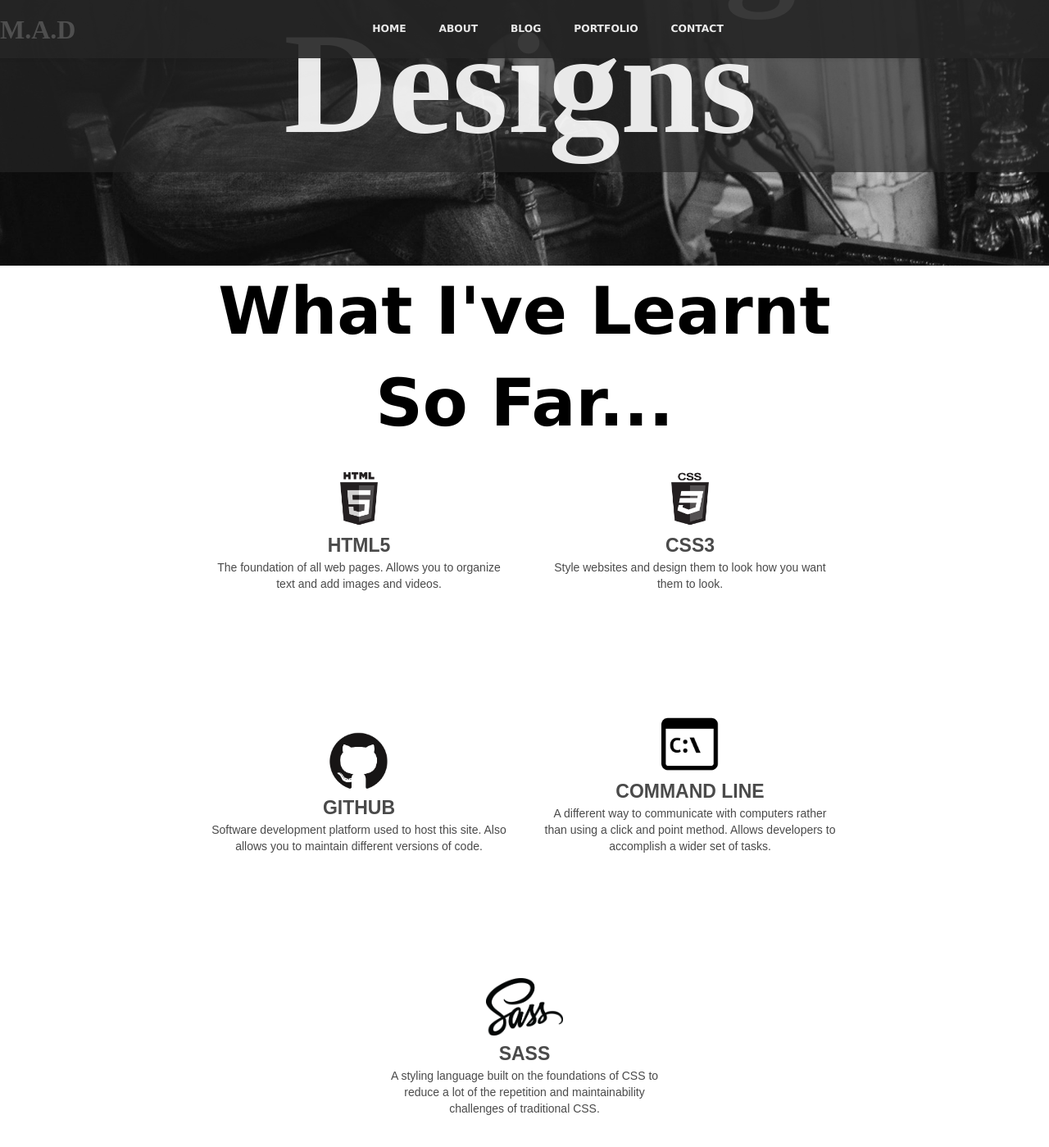
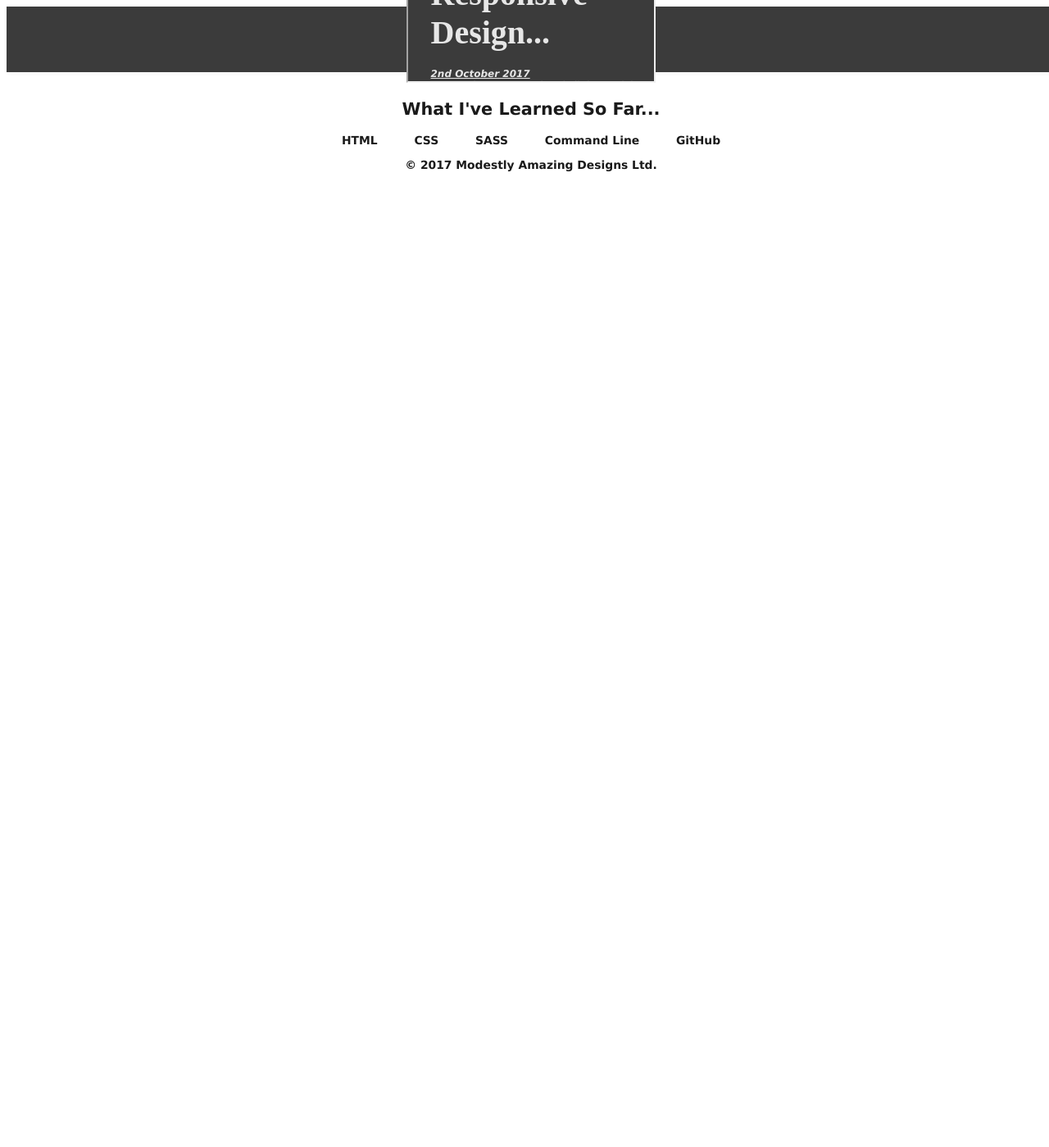
Before and after one commit to ArdPete/ardpete.github.io, a Jekyll site: the page index.html, which Jekyll copies as it is, in a window 1280 px wide and 1400 px high, scrolled down 476 px. Shown: the whole window at 82% size. Built offline with Jekyll 4.4.1, drawn with Linux system fonts in a browser that asks for light colours; comment, search, counter and statistics services are not loaded; after the commit the page ends 900 px from its top, so only the background shows below that; some of the changed text lies outside the part shown.

Commit message:
Add files via upload

```diff
--- a/index.html
+++ b/index.html
@@ -1,83 +1,68 @@
 <!DOCTYPE html>
 <html>
 <head>
+<meta name="viewport" content="width=device-width, initial-scale=1.0">
   <title>Modestly Amazing Designs</title>
   <link rel="stylesheet" type="text/css" href="style.css">
-  <link rel="stylesheet" type="text/css" href="reset.css">
   <link href="https://fonts.googleapis.com/css?family=Berkshire+Swash|Cookie|Great+Vibes" rel="stylesheet">
+
+
 </head>
 
+
+
+
 <body>
-  <!-- Header -->
-  <nav class="header">
-    <span class="logo">M.A.D</span>
+
+  <div class="header">
+  <div class="container">
+  <div class="row">
+
+  <div class="col-3title col-m-3title"> <!-- 25% -->
+  <p class=madesigns>Modestly Amazing Designs</p>
+  </div>
+  <div class="col-9 col-m-9"> <!-- 77% -->
 	<ul>
-      <li><a href="#">HOME</a></li>
-      <li><a href="#">ABOUT</a></li>
-      <li><a href="#">BLOG</a></li>
-	  <li><a href="#">PORTFOLIO</a></li>
-	  <li><a href="#">CONTACT</a></li>
+      <li class="topbar">Home</li>
+      <li class="topbar">About</li>
+      <li class="topbar">Portfolio</li>
+      <li class="topbar">Contact</li>
   </ul>
-  </nav>
+	</div>
 
-  <!-- Banner -->
-  <div class="banner">
-    <h1>Modestly Amazing Designs</h1>
+	</div>
+
+	<div class="row">
+
+	<div class="col-10frame col-m-10frame">
+	<div class="intrinsic-container">
+  <iframe src="homepage.html" allowfullscreen></iframe>
 </div>
 
 
-   <!-- Content -->
-<section class="supporting">
-<div class="container">
-      <div class="journal">
-        <h1 class="learnt">What I've Learnt So Far...</h1>
-        <div class="col">
-          <img src="images/html5.png">
-          <h2>HTML5</h2>
-          <p>The foundation of all web pages. Allows you to organize text and add images and videos.</p>
-
+</div>
+<div class="col-2side col-m-2side">
+  <h2 class="sidetitle">What I've Learned So Far...</h2>
+  <ul>
+    <li class="sidebar">HTML</li>
+    <li class="sidebar">CSS</li>
+    <li class="sidebar">SASS</li>
+    <li class="sidebar">Command Line</li>
+    <li class="sidebar">GitHub</li>
+  </ul>
+    </div>
 	</div>
 
-        <div class="col">
-          <img src="images/css3.png">
-          <h2>CSS3</h2>
-          <p>Style websites and design them to look how you want them to look.</p>
-
+	<div class="row">
+	<div class="col-12 col-m-12">
+  <div class="bottom">
+  <p class="copyright">&copy; 2017 Modestly Amazing Designs Ltd.</p>
+  </div>
+  </div>
   </div>
 
-		<div class="col">
-          <img src="images/git.png">
-          <h2>GitHub</h2>
-          <p>Software development platform used to host this site. Also allows you to maintain different versions of code.</p>
 
+  <div class="leftbar">
   </div>
 
-		<div class="col">
-          <img src="images/commandline.png">
-          <h2>Command Line</h2>
-          <p>A different way to communicate with computers rather than using a click and point method. Allows developers to accomplish a wider set of tasks.</p>
-
-        </div>
-
-		<div class="col">
-          <img src="images/sass.png">
-          <h2>SASS</h2>
-          <p>A styling language built on the foundations of CSS to reduce a lot of the repetition and maintainability challenges of traditional CSS.</p>
-
-        </div>
-
-        </div>
-      </div>
-    </section>
-
-  <!-- Footer -->
-  <footer>
-
-    <div class="content">
-      <p class="footer">
-        &copy; 2017 Modestly Amazing Designs Ltd.
-      </p>
-      </div>
-  </footer>
   </body>
-</html>
```
Lines whose indentation alone changed are shown as unchanged.
